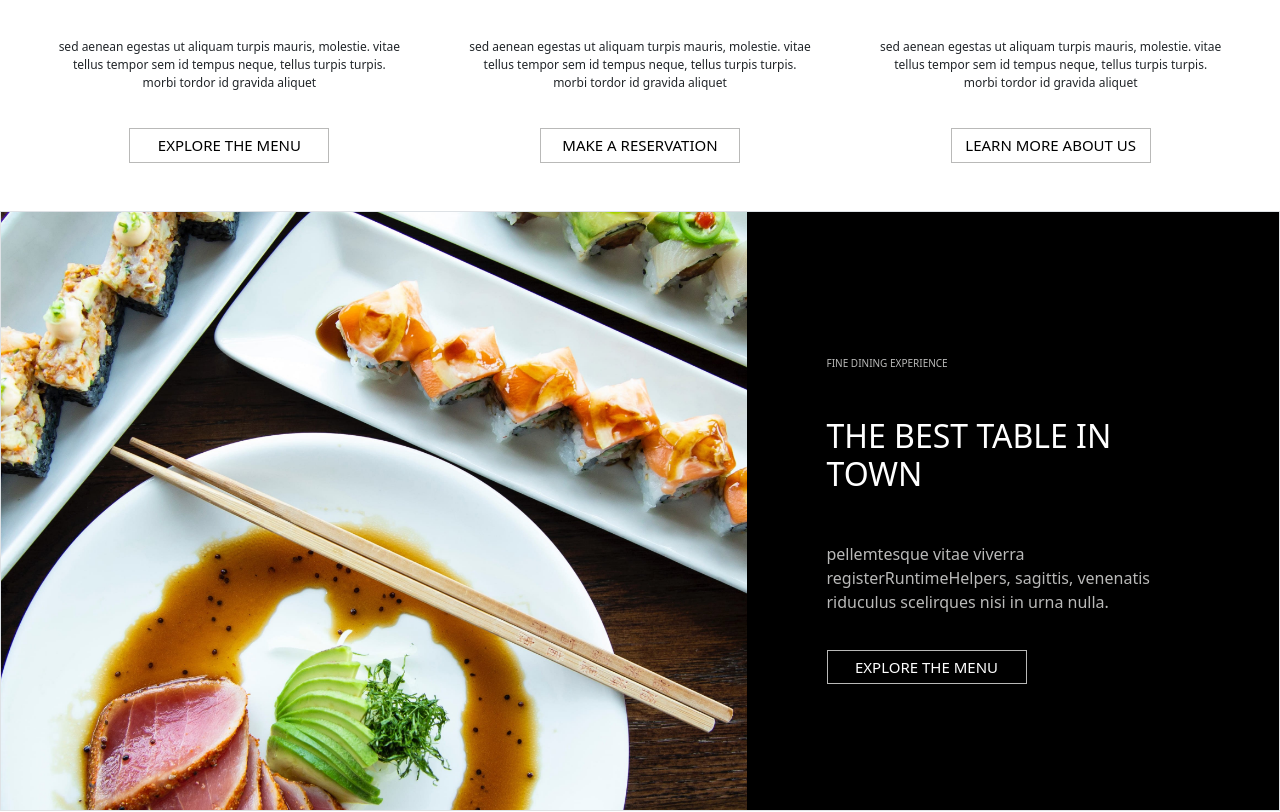
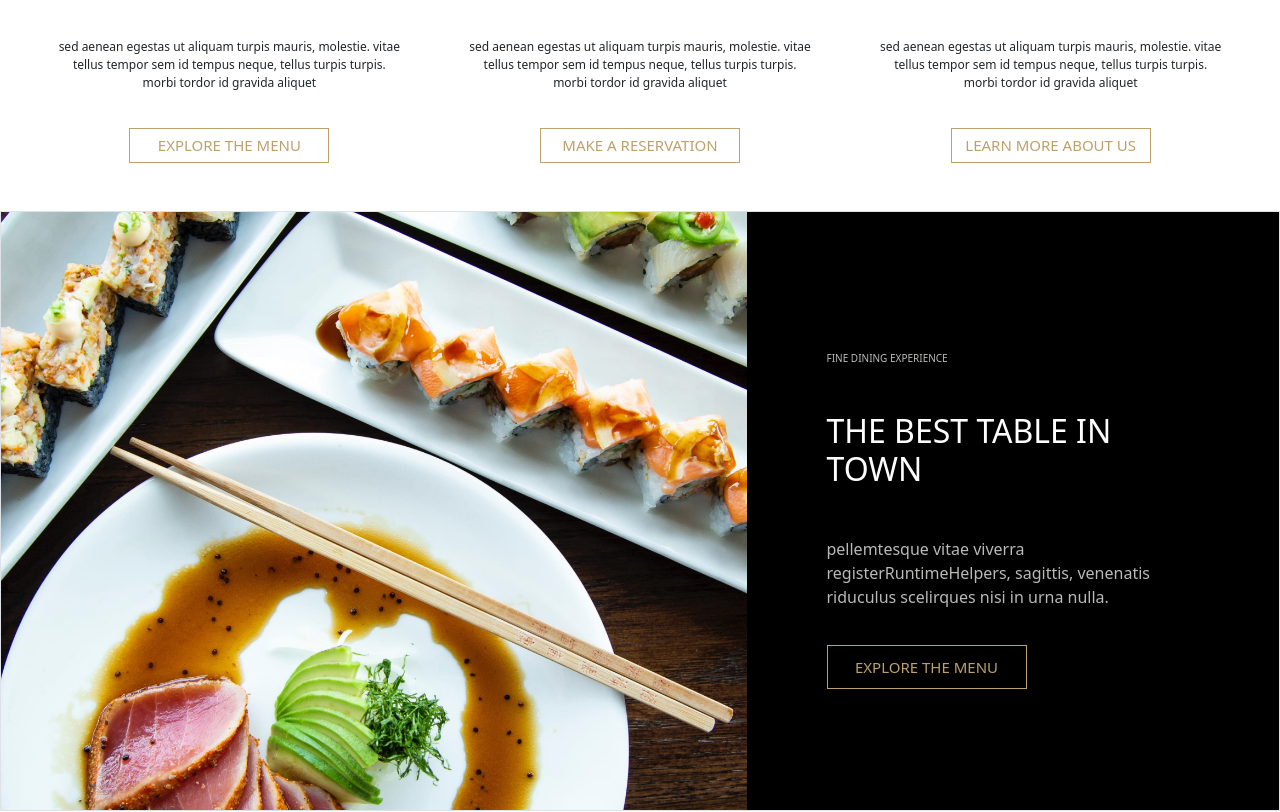
Before and after one commit to LeonardoContino/proj-html-vuejs, a Vue app: page / in a window 1280 px wide. Shown: the part 1540-2352 px from the top of the page. Built offline with nearby package versions, Linux system fonts and the light colour scheme.

Commit message:
buttom done

```diff
--- a/src/components/header/navBarHeader.vue
+++ b/src/components/header/navBarHeader.vue
@@ -1,12 +1,15 @@
 <script>
+import buttom from '../main/buttom.vue';
 export default{
+    components:{buttom},
     data(){
         return{
             subtitle: 'THE BEST TABLE IN TOWN',
             title: 'FINE DINING EXPERIENCE',
             text: 'Pellente vitae viverra risus, sagitts, Venenatis ridiculus scelerisque nisi in urna nulla. Sit tempor a et nisl, ac felis'  ,
             navList: ['Home', 'Culinary History',' Our Team', 'Our Menu', 'Takeout', 'Bulletin', 'Reservation',  ],
-            img: "/images/logo-restaurant.png"
+            img: "/images/logo-restaurant.png",
+            btn: 'EXPLORE THE MENU'
 
         }
     }
@@ -25,7 +28,7 @@ export default{
                 <h4>{{ subtitle }}</h4>
                 <h1>{{ title}}</h1>
                 <p>{{ text }}</p>
-                <a href="#">EXPLORE THE MENU</a>
+                <buttom :btn="btn"></buttom>
 
             </div>
         </div>
@@ -57,7 +60,7 @@ header{
         .header-text{
             padding-left: 50px;
             h4{
-                color: #B9B9B8;
+
                 padding-bottom: 30px;
                 font-size: 12px;
             }
@@ -66,7 +69,7 @@ header{
                 padding: 30px 0px;
             }
             p{
-                color: #B9B9B8;
+
                 padding: 30px 0px;
                 padding-right: 50px;
             }
@@ -80,6 +83,8 @@ header{
             width: 200px;
 
             }
+
+
 
         }
 
--- a/src/components/main/buttom.vue
+++ b/src/components/main/buttom.vue
@@ -13,5 +13,18 @@ export default{
 
 
 <style scoped>
+a{
+            padding: 5px 10px;
+            text-align: center;
+            font-size: 15px;
+            text-decoration: none;
+            color:  #bda16b;
+            border: 1px solid #bda16b;
+            width: 200px;
 
+            }
+    a:hover{
+                color:#000000;
+                background-color: #bda16b;
+            }
 </style>
--- a/src/components/main/cards.vue
+++ b/src/components/main/cards.vue
@@ -1,5 +1,7 @@
 <script>
+import buttom from './buttom.vue';
 export default{
+    components:{buttom},
     props:{
         imgCard : String,
         titleCard: String,
@@ -19,7 +21,7 @@ export default{
             <h4>{{ titleCard }}</h4>
             <div class="s-border"></div>
             <p class="text-center">{{ textCard }}</p>
-            <a href="#">{{ btn }}</a>
+            <buttom :btn="btn"></buttom>
 
         </div>
 
@@ -30,16 +32,7 @@ export default{
 
 
 
-    a{
-        padding: 5px 10px;
-        text-align: center;
-        font-size: 15px;
-        text-decoration: none;
-        color: black;
-        border: 1px solid #B9B9B8;
-        width: 200px;
 
-     }
     h4{
         font-size: 20px;
         padding: 10px;
--- a/src/components/main/listMenu.vue
+++ b/src/components/main/listMenu.vue
@@ -170,16 +170,8 @@ export default{
     background-size: cover;
     background-repeat: no-repeat;
 }
-.card-menu > *::before{
-    position: absolute;
-    top: 0;
-    left: 0;
-    background-image: linear-gradient(to bottom,rgba(0, 0, 0, 0.567) 5%, transparent);
-    height: 100%;
-    width: 100%;
-    content: '';
 
-}
+
 .card-menu > *::after{
     color: white;
 }
--- a/src/components/main/newsProm.vue
+++ b/src/components/main/newsProm.vue
@@ -1,7 +1,9 @@
 <script>
-import cards from './cards.vue';
+
+import buttom from './buttom.vue';
 
 export default{
+    components:{buttom},
     data(){
         return{
             promCards:[
@@ -23,7 +25,7 @@ export default{
             ]
         }
     },
-    components:{cards}
+
 }
 </script>
 
--- a/src/components/main/thumbProps.vue
+++ b/src/components/main/thumbProps.vue
@@ -1,5 +1,7 @@
 <script>
+import buttom from './buttom.vue';
 export default{
+    components:{buttom},
     props:{
         imgThumb : String,
         title: String,
@@ -19,7 +21,7 @@ export default{
             <h4>{{ subtitle }}</h4>
             <h2>{{ title }}</h2>
             <p>{{ text }}</p>
-            <a href="#">{{ btn }}</a>
+            <buttom :btn="btn"></buttom>
         </div>
 
     </div>
@@ -39,22 +41,15 @@ export default{
         display: flex;
         flex-direction: column;
         justify-content: center;
-
         padding: 80px;
         color: #B9B9B8;
+        a{
+            padding: 10px;
+        }
         h2{
             color: white;
         }
-        a{
-        padding: 5px 10px;
-        text-align: center;
-        font-size: 15px;
-        text-decoration: none;
-        color: white;
-        border: 1px solid #B9B9B8;
-        width: 200px;
 
-     }
      h4{
         font-size: 10px;
      }
```
